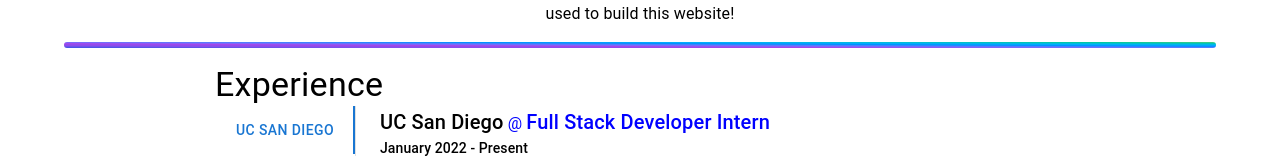
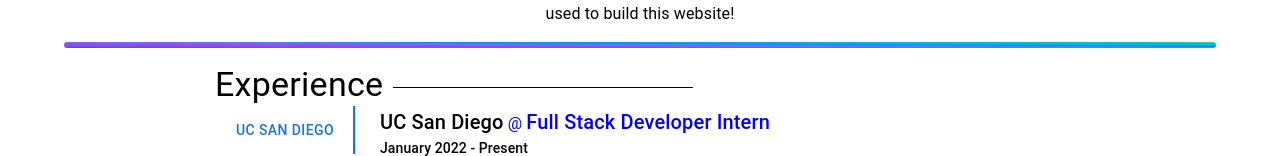
Before and after one commit to Ethan-Shapiro/Website_v1, a React (Create React App) app: page / in a window 1280 px wide. Shown: the part 487-643 px from the top of the page. Built offline with nearby package versions, Linux system fonts and the light colour scheme.

Commit message:
added line to title card adn started projects

```diff
--- a/src/components/body/experience/Experience.js
+++ b/src/components/body/experience/Experience.js
@@ -5,7 +5,21 @@ import Tab from "@mui/material/Tab";
 import JobCard from "./JobCard/JobCard";
 import { JobData } from "../../data/JobData";
 import PropTypes from "prop-types";
-import styled from "styled-components";
+import { styled } from "@mui/material/styles";
+
+const CustomHeader = styled(Typography)`
+  ::after {
+    content: "";
+    display: inline-block;
+    position: relative;
+    top: -8px;
+    width: 300px;
+    height: 1px;
+    margin-left: 10px;
+    background-color: black;
+    white-space: nowrap;
+  }
+`;
 
 function TabPanel(props) {
   const { children, value, index, ...other } = props;
@@ -52,7 +66,8 @@ const Experience = () => {
       style={{ textAlign: "start", display: "flex", justifyContent: "center" }}
     >
       <Box sx={{ width: 850 }}>
-        <Typography variant="h4">{"Experience"}</Typography>
+        {/* <Typography variant="h4">{"Experience"}</Typography> */}
+        <CustomHeader variant="h4">{"Experience"}</CustomHeader>
         <Box
           sx={{
             flexGrow: 1,
@@ -68,7 +83,12 @@ const Experience = () => {
             value={currTab}
             onChange={handleChange}
             aria-label="Vertical tabs example"
-            sx={{ borderRight: 1, borderColor: "divider", width: 140 }}
+            sx={{
+              borderRight: 1,
+              borderColor: "divider",
+              width: 140,
+              height: "80%",
+            }}
           >
             {jobs.map((job, index) => (
               <Tab label={job["company"]} {...a11yProps(index)} />
--- a/src/components/body/projects/FeaturedCard.js
+++ b/src/components/body/projects/ProjectCard/FeaturedCard.js
@@ -1,7 +1,7 @@
 import React from "react";
 
 const FeaturedCard = () => {
-  return <div>FeaturedCard</div>;
+  return <div></div>;
 };
 
 export default FeaturedCard;
--- a/src/components/body/projects/Projects.js
+++ b/src/components/body/projects/Projects.js
@@ -1,7 +1,12 @@
 import React from "react";
+import FeaturedCard from "./ProjectCard/FeaturedCard";
 
 const Projects = () => {
-  return <div>Projects</div>;
+  return (
+    <div>
+      <FeaturedCard></FeaturedCard>
+    </div>
+  );
 };
 
 export default Projects;
--- a/src/components/home/Home.js
+++ b/src/components/home/Home.js
@@ -5,6 +5,7 @@ import CustomLink from "../common/CustomLink/CustomLink";
 import Separator from "../common/seperator/Seperator";
 import About from "../body/about/About";
 import Experience from "../body/experience/Experience";
+import Projects from "../body/projects/Projects";
 
 const Home = () => {
   return (
@@ -15,6 +16,8 @@ const Home = () => {
         <Separator />
         <Experience></Experience>
         <Separator />
+        <Projects></Projects>
+        <Separator />
       </div>
     </div>
   );
```
Also changed, not shown: src/components/body/projects/ProjectCard.js (deleted, +0 -7 lines), src/components/body/projects/ProjectCard/ProjectCard.js (added, +32 -0 lines).
